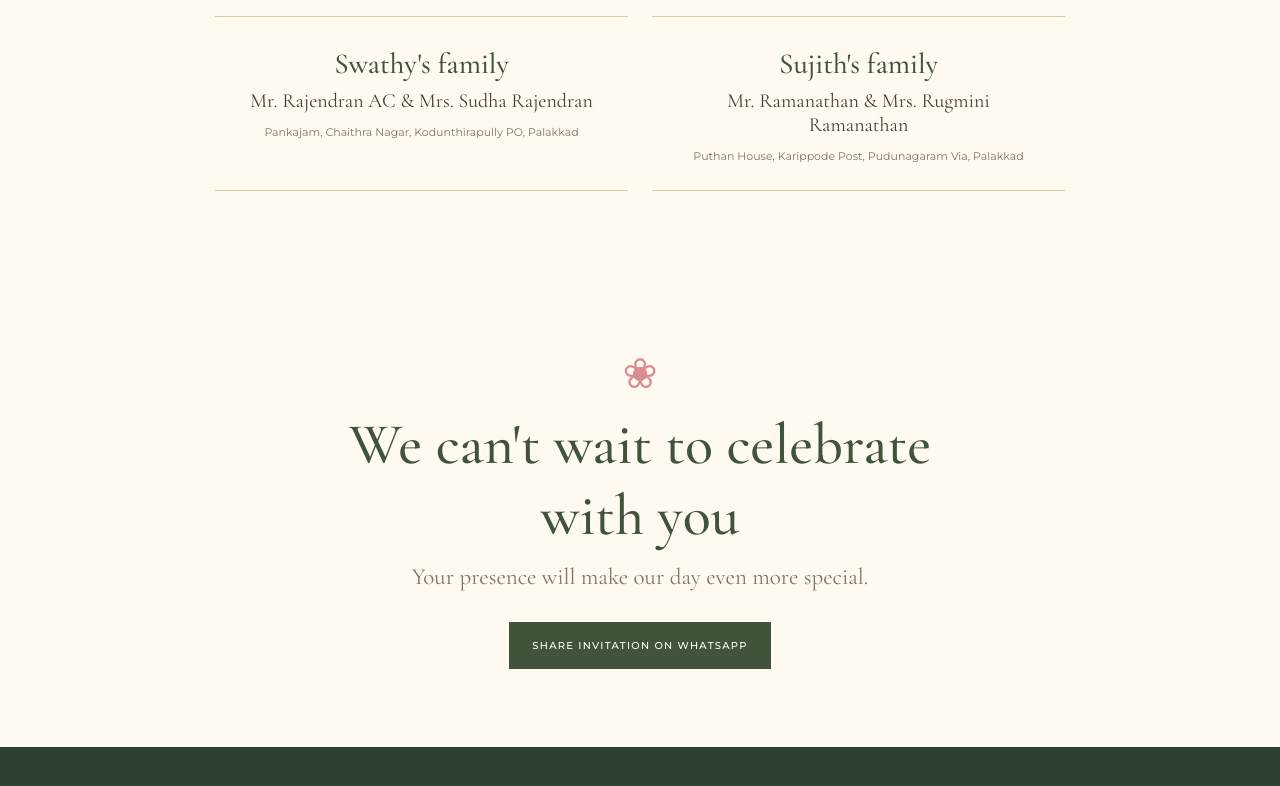
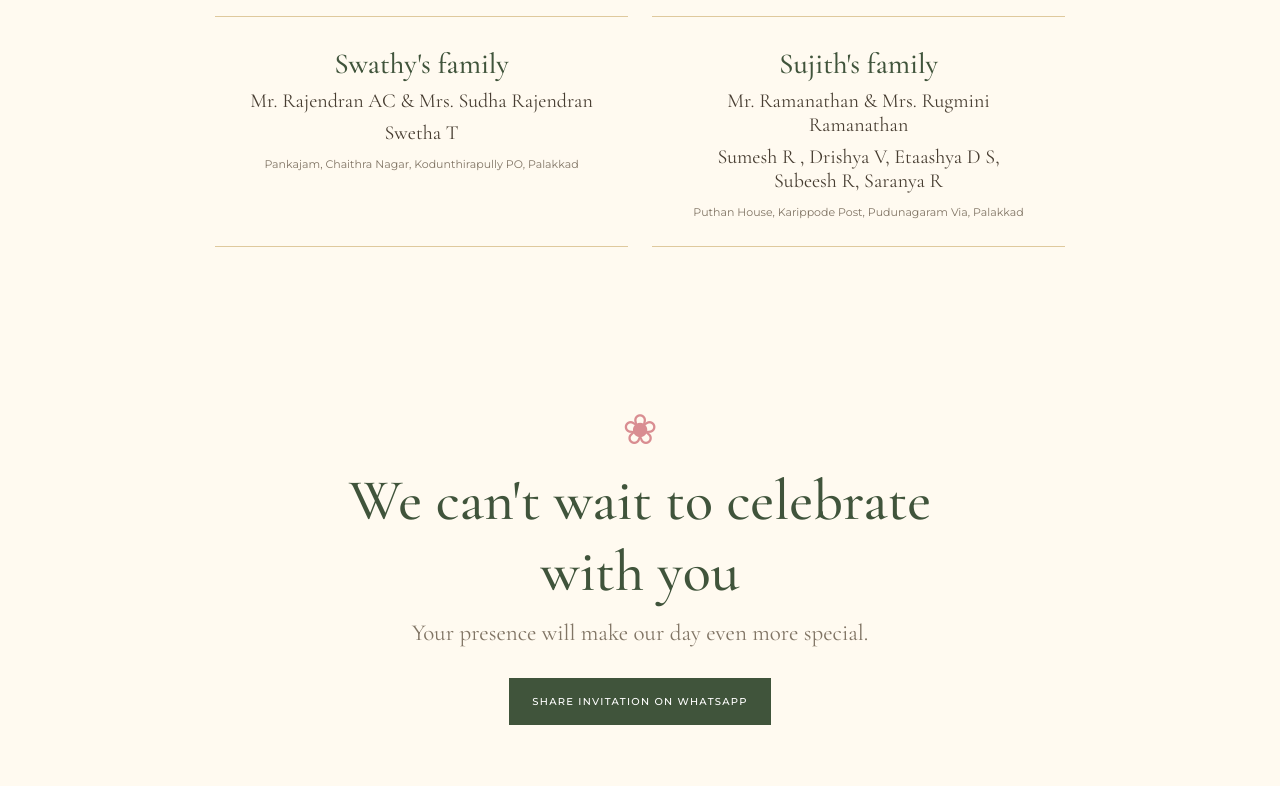
Before and after one commit to sujithr17/my-wedding, a plain HTML site: page index.html in a window 1280 px wide. Shown: the part 4580-5366 px from the top of the page. Drawn offline with nearby package versions, Linux system fonts and the light colour scheme.

Commit message:
Update index.html

```diff
--- a/index.html
+++ b/index.html
@@ -102,13 +102,15 @@
       <div class="family-grid">
         <div>
           <h3>Swathy's family</h3>
-          <p>Mr. Rajendran AC & Mrs. Sudha Rajendran</p><small>Pankajam, Chaithra Nagar, Kodunthirapully PO,
+          <p>Mr. Rajendran AC & Mrs. Sudha Rajendran</p><p>Swetha T</p><small>Pankajam, Chaithra Nagar, Kodunthirapully PO,
             Palakkad</small>
+
         </div>
         <div>
           <h3>Sujith's family</h3>
-          <p>Mr. Ramanathan & Mrs. Rugmini Ramanathan</p><small>Puthan House, Karippode Post, Pudunagaram Via,
+          <p>Mr. Ramanathan & Mrs. Rugmini Ramanathan</p><p>Sumesh R , Drishya V, Etaashya D S, Subeesh R, Saranya R</p><small>Puthan House, Karippode Post, Pudunagaram Via,
             Palakkad</small>
+
         </div>
       </div>
     </section>
```
